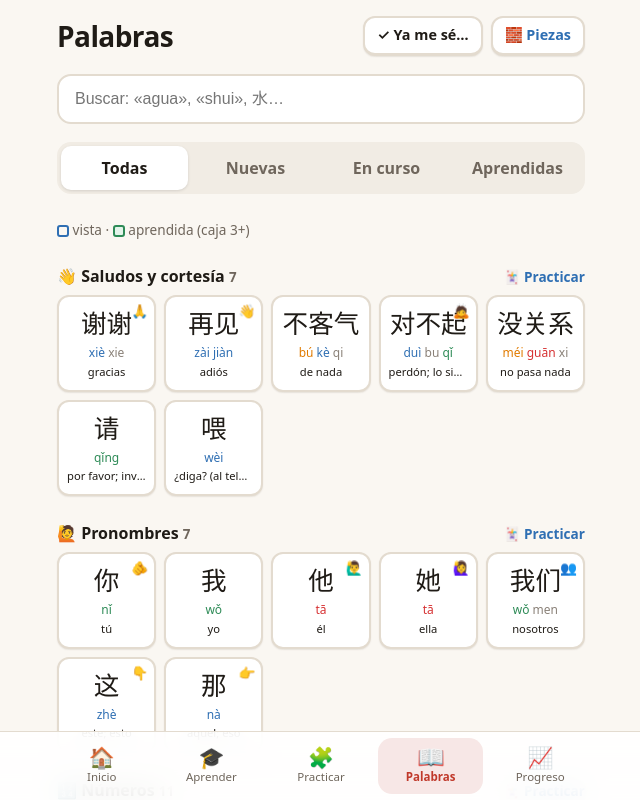
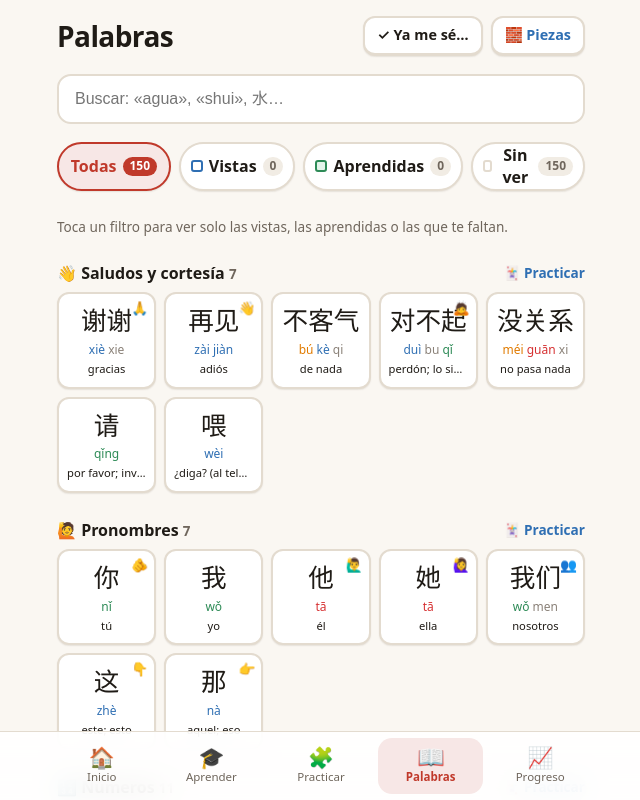
Before and after one commit to pedrocuadracarri/hanzi-hsk1, a React (Vite) app: page /#/palabras in a window 1280 px wide. Shown: the top 800 px of the page, without its empty margins (319-959 px from the left). Built offline with nearby package versions, Linux system fonts and the light colour scheme.

Commit message:
Palabras: filtros claros por vistas, aprendidas y sin ver, con recuento
Co-Authored-By: Claude Opus 5.5 <noreply@anthropic.com>

```diff
--- a/src/screens/Words.tsx
+++ b/src/screens/Words.tsx
@@ -11,11 +11,45 @@ import { TonedPinyin } from '../components/Toned'
 /** Quita tildes y tonos para buscar sin preocuparse de ellos */
 const norm = (s: string) => s.normalize('NFD').replace(/[̀-ͯ]/g, '').toLowerCase()
 
+type Filter = 'all' | 'new' | 'learning' | 'learned'
+const FILTER_KEY = 'hanzi-words-filter'
+const FILTERS: { id: Filter; label: string; swatch?: string; empty: string }[] = [
+  { id: 'all', label: 'Todas', empty: 'No hay resultados.' },
+  { id: 'learning', label: 'Vistas', swatch: 'seen', empty: 'Aún no hay palabras vistas sin aprender.' },
+  { id: 'learned', label: 'Aprendidas', swatch: 'learned', empty: 'Aún no has aprendido ninguna: acierta las vistas en el repaso de días distintos.' },
+  { id: 'new', label: 'Sin ver', swatch: 'new', empty: '¡Ya has visto todas!' },
+]
+
+function savedFilter(): Filter {
+  try {
+    const f = localStorage.getItem(FILTER_KEY)
+    return FILTERS.some((x) => x.id === f) ? (f as Filter) : 'all'
+  } catch {
+    return 'all'
+  }
+}
+
 export default function Words() {
   const { progress } = useProgress()
   const hint = usePinyinHint()
   const [q, setQ] = useState('')
-  const [filter, setFilter] = useState<'all' | 'new' | 'learning' | 'learned'>('all')
+  const [filter, setFilterState] = useState<Filter>(savedFilter)
+  const setFilter = (f: Filter) => {
+    setFilterState(f)
+    try {
+      localStorage.setItem(FILTER_KEY, f)
+    } catch {
+      /* sin almacenamiento */
+    }
+  }
+  const stateOf = (id: string): Filter => (!progress[id] ? 'new' : isLearned(progress[id]) ? 'learned' : 'learning')
+  const counts = ALL_WORDS.reduce(
+    (acc, w) => {
+      acc[stateOf(w.id)]++
+      return acc
+    },
+    { all: ALL_WORDS.length, new: 0, learning: 0, learned: 0 } as Record<Filter, number>,
+  )
   const [selecting, setSelecting] = useState(false)
   const [sel, setSel] = useState<Set<string>>(new Set())
   const [msg, setMsg] = useState('')
@@ -76,24 +110,31 @@ export default function Words() {
         value={q}
         onChange={(e) => setQ(e.target.value)}
       />
-      <div className="segmented" role="tablist" aria-label="Filtrar">
-        {(
-          [
-            ['all', 'Todas'],
-            ['new', 'Nuevas'],
-            ['learning', 'En curso'],
-            ['learned', 'Aprendidas'],
-          ] as const
-        ).map(([id, label]) => (
-          <button key={id} role="tab" aria-selected={filter === id} className={filter === id ? 'active' : ''} onClick={() => setFilter(id)}>
-            {label}
+      <div className="filter-chips" role="radiogroup" aria-label="Filtrar palabras">
+        {FILTERS.map((f) => (
+          <button
+            key={f.id}
+            role="radio"
+            aria-checked={filter === f.id}
+            className={`filter-chip ${filter === f.id ? 'on' : ''}`}
+            onClick={() => setFilter(f.id)}
+          >
+            {f.swatch && <span className={`legend ${f.swatch}`} aria-hidden />}
+            {f.label}
+            <span className="filter-count">{counts[f.id]}</span>
           </button>
         ))}
       </div>
       <p className="muted small-left">
-        <span className="legend seen" /> vista · <span className="legend learned" /> aprendida (caja 3+)
+        {filter === 'learning'
+          ? 'Vistas: ya te las presenté, pero aún no las dominas.'
+          : filter === 'learned'
+            ? 'Aprendidas: las has acertado en el repaso varios días (caja 3 o más).'
+            : filter === 'new'
+              ? 'Sin ver: todavía no te las he presentado.'
+              : 'Toca un filtro para ver solo las vistas, las aprendidas o las que te faltan.'}
       </p>
-      {groups.length === 0 && <p className="muted">No hay resultados.</p>}
+      {groups.length === 0 && <p className="muted">{q.trim() ? 'No hay resultados.' : FILTERS.find((f) => f.id === filter)!.empty}</p>}
       {groups.map(([cat, ws]) => (
         <section key={cat}>
           <h2 className="section-title cat-title">
--- a/src/styles.css
+++ b/src/styles.css
@@ -762,4 +762,13 @@ a.unit-dot { text-decoration: none; }
 .intro-nav { display: grid; grid-template-columns: 64px 1fr; gap: 10px; width: 100%; }
 .intro .intro-nav .btn { width: 100%; }
 
+/* Filtros de Palabras */
+.filter-chips { display: grid; grid-template-columns: repeat(2, 1fr); gap: 8px; }
+@media (min-width: 420px) { .filter-chips { grid-template-columns: repeat(4, 1fr); } }
+.filter-chip { display: flex; align-items: center; justify-content: center; gap: 6px; min-height: 44px; padding: 0 10px; border-radius: 999px; border: 2px solid var(--border); background: var(--surface); font-weight: 600; cursor: pointer; box-shadow: var(--shadow-sm); }
+.filter-chip.on { border-color: var(--accent); background: var(--accent-soft); color: var(--accent); }
+.filter-count { font-size: 0.75rem; font-weight: 700; padding: 1px 7px; border-radius: 999px; background: var(--surface-2); color: var(--muted); }
+.filter-chip.on .filter-count { background: var(--accent); color: #fff; }
+.legend.new { border-color: var(--border); }
+
 .quiz-feedback .picto { width: 100%; max-width: 220px; align-self: center; }
```
